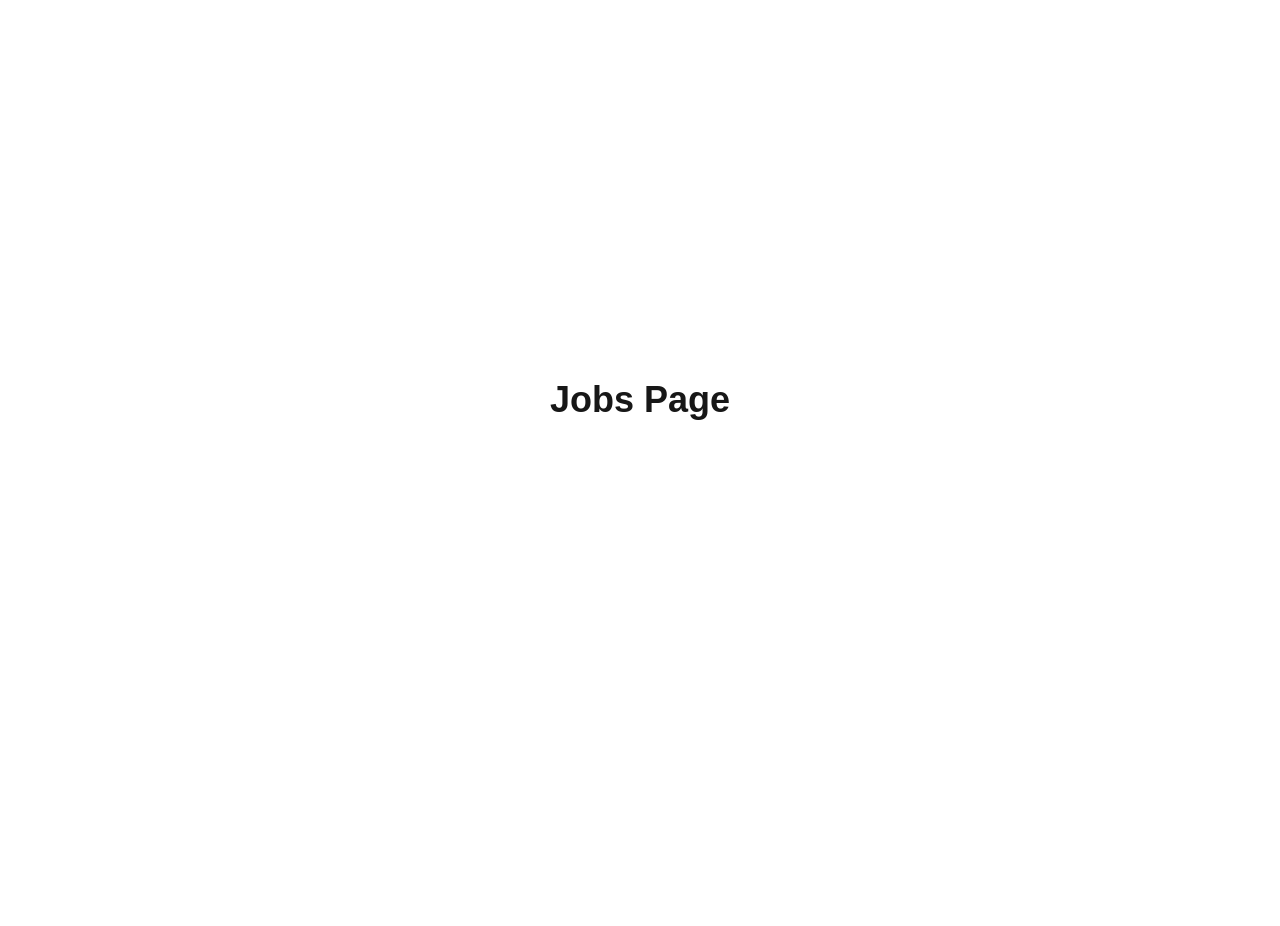
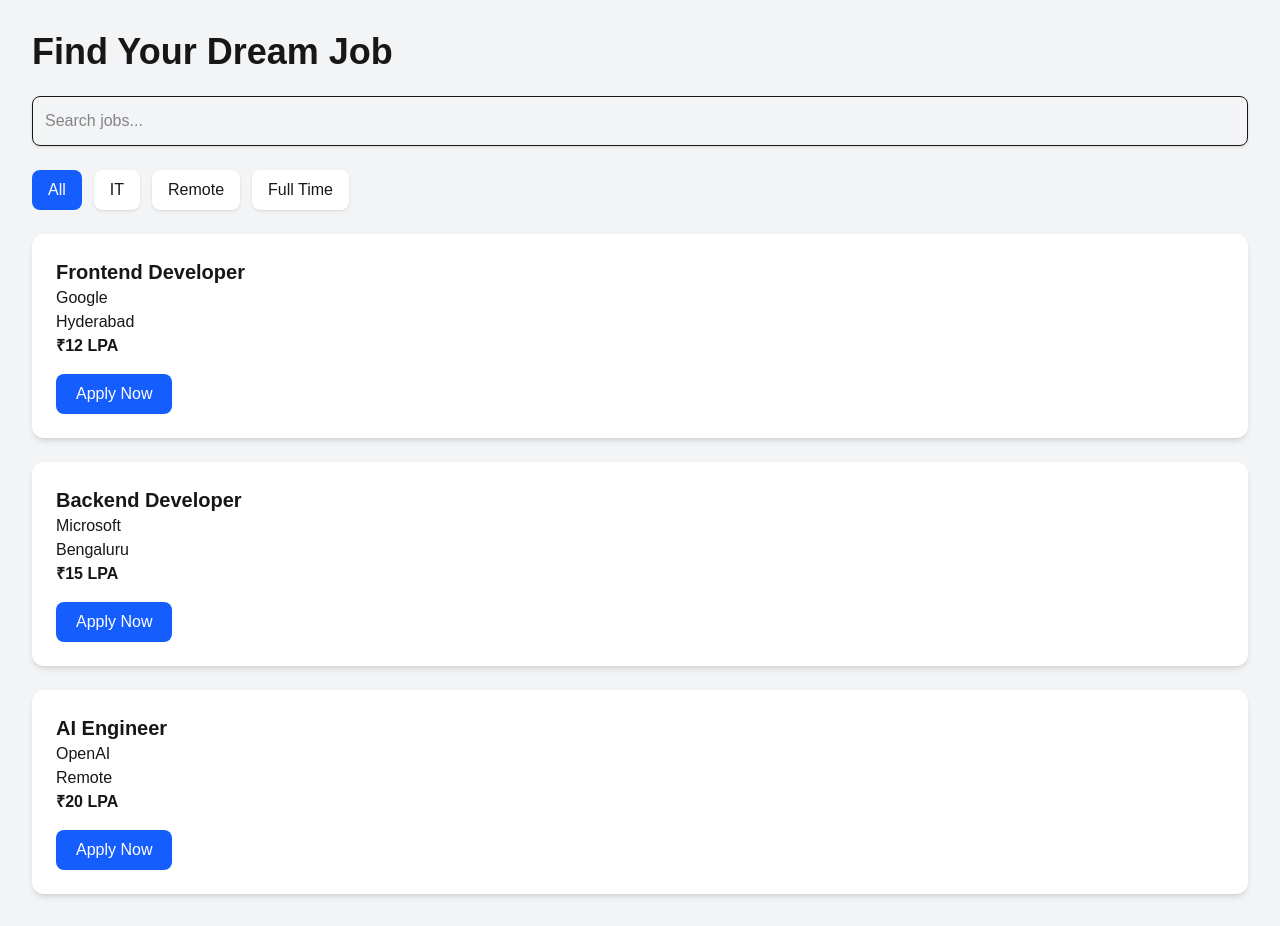
Before and after one commit to Nausheenmohammadi/talentflow-ai, a Next.js app: page /jobs in a window 1280 px wide. Before the commit the page ends 800 px from the top, so only its background shows below. Built offline with nearby package versions, Linux system fonts and the light colour scheme.

Commit message:
feat: build jobs page

```diff
--- /dev/null
+++ b/app/components/JobList.tsx
@@ -0,0 +1,45 @@
+export default function JobList() {
+  const jobs = [
+    {
+      title: "Frontend Developer",
+      company: "Google",
+      location: "Hyderabad",
+      salary: "₹12 LPA",
+    },
+    {
+      title: "Backend Developer",
+      company: "Microsoft",
+      location: "Bengaluru",
+      salary: "₹15 LPA",
+    },
+    {
+      title: "AI Engineer",
+      company: "OpenAI",
+      location: "Remote",
+      salary: "₹20 LPA",
+    },
+  ];
+
+  return (
+    <div className="grid gap-6">
+      {jobs.map((job, index) => (
+        <div
+          key={index}
+          className="bg-white rounded-xl shadow-md p-6"
+        >
+          <h2 className="text-xl font-bold">{job.title}</h2>
+
+          <p>{job.company}</p>
+
+          <p>{job.location}</p>
+
+          <p className="font-semibold">{job.salary}</p>
+
+          <button className="mt-4 bg-blue-600 text-white px-5 py-2 rounded-lg hover:bg-blue-700">
+            Apply Now
+          </button>
+        </div>
+      ))}
+    </div>
+  );
+}
--- /dev/null
+++ b/app/components/SearchBar.tsx
@@ -0,0 +1,11 @@
+export default function SearchBar() {
+  return (
+    <div className="mb-6">
+      <input
+        type="text"
+        placeholder="Search jobs..."
+        className="w-full p-3 border rounded-lg shadow-sm focus:outline-none focus:ring-2 focus:ring-blue-500"
+      />
+    </div>
+  );
+}
--- a/app/jobs/page.tsx
+++ b/app/jobs/page.tsx
@@ -1,7 +1,36 @@
+import SearchBar from "@/app/components/SearchBar";
+import JobList from "@/app/components/JobList";
+
 export default function JobsPage() {
   return (
-    <main className="flex items-center justify-center min-h-screen">
-      <h1 className="text-4xl font-bold">Jobs Page</h1>
+    <main className="min-h-screen bg-gray-100 p-8">
+
+      <h1 className="text-4xl font-bold mb-6">
+        Find Your Dream Job
+      </h1>
+
+      <SearchBar />
+
+      <div className="flex gap-3 mb-6 flex-wrap">
+        <button className="bg-blue-600 text-white px-4 py-2 rounded-lg">
+          All
+        </button>
+
+        <button className="bg-white px-4 py-2 rounded-lg shadow">
+          IT
+        </button>
+
+        <button className="bg-white px-4 py-2 rounded-lg shadow">
+          Remote
+        </button>
+
+        <button className="bg-white px-4 py-2 rounded-lg shadow">
+          Full Time
+        </button>
+      </div>
+
+      <JobList />
+
     </main>
   );
 }
```
